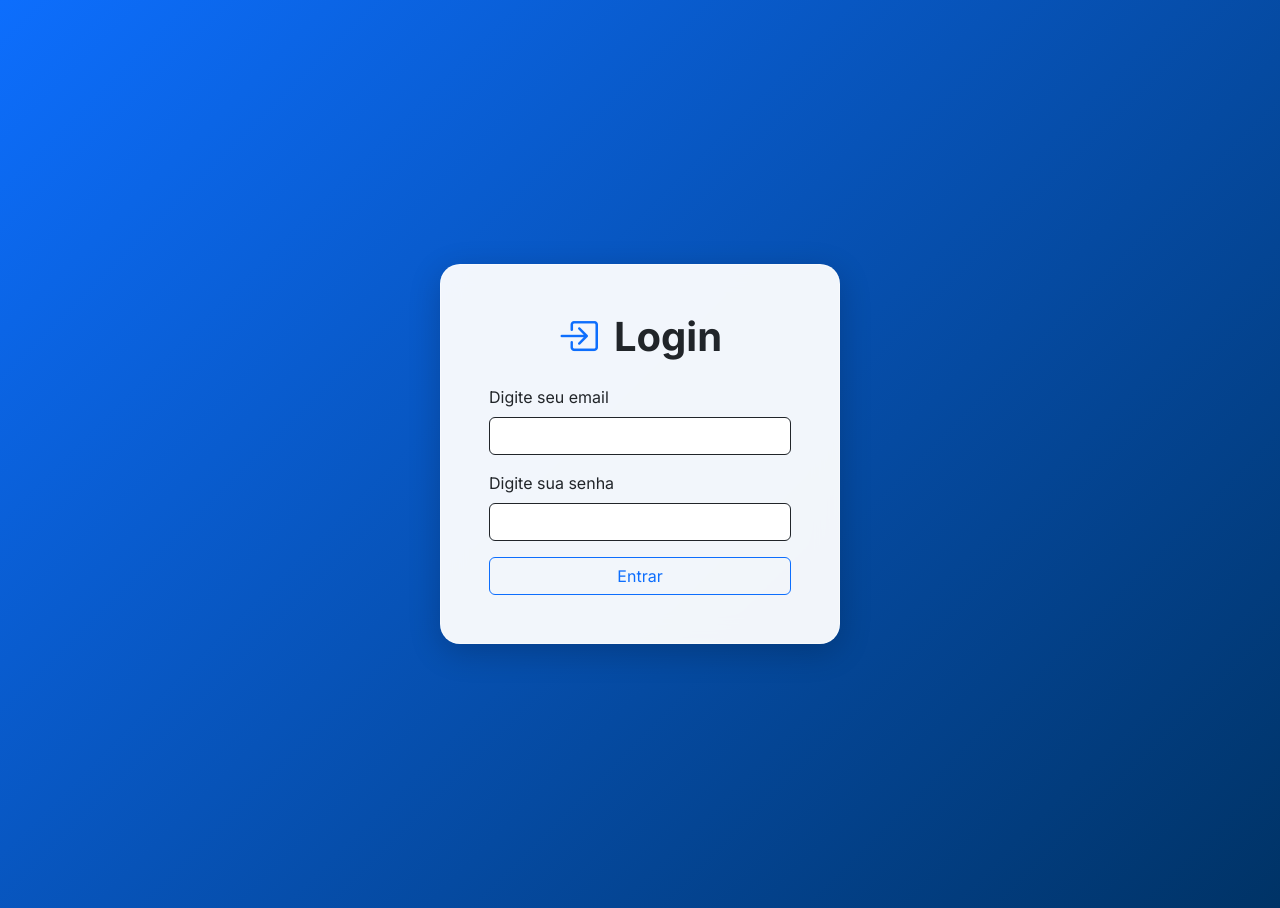
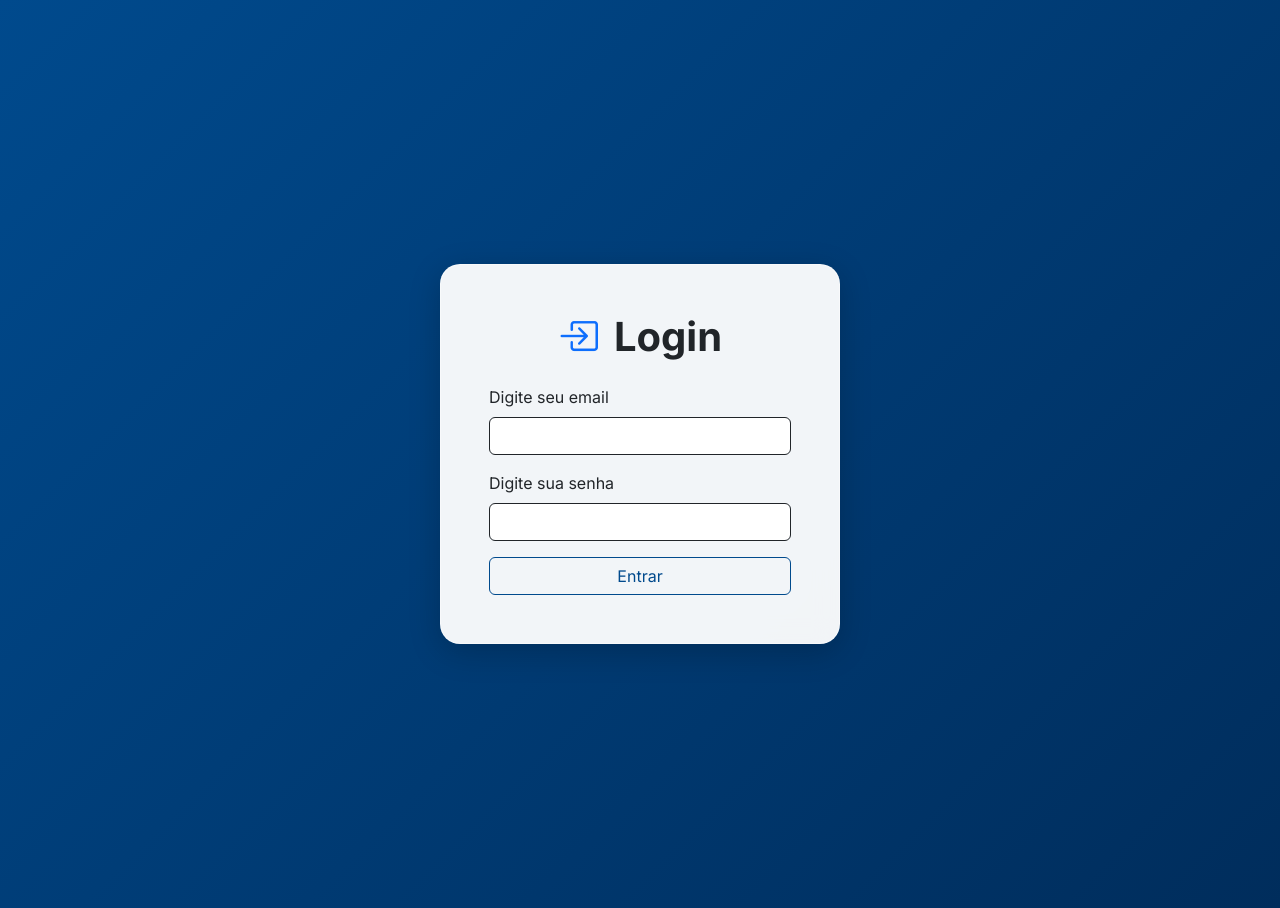
Before and after one commit to AlexAlves-10/pi-chamados, a Next.js app: page /login in a window 1280 px wide. Built offline with nearby package versions, Linux system fonts and the light colour scheme.

Commit message:
pelo que vi está tudo funcionando

```diff
--- a/app/globals.css
+++ b/app/globals.css
@@ -1,20 +1,20 @@
 @import url('https://fonts.googleapis.com/css2?family=Inter:wght@400;500;600;700&display=swap');
 
 :root {
-  /* LIGHT THEME VARIABLES */
-  --bg-gradient-start: #0d6efd;
-  --bg-gradient-end: #003366;
+  /* LIGHT THEME VARIABLES (SENAC IDENTITY) */
+  --bg-gradient-start: #004a8d;
+  --bg-gradient-end: #002d5c;
 
   --glass-bg: rgba(255, 255, 255, 0.95);
   --glass-border: rgba(255, 255, 255, 0.5);
 
   --text-main: #212529;
-  --text-primary: #0d6efd;
+  --text-primary: #004a8d;
   --text-secondary: #6c757d;
 
-  --menu-bg-start: #004a8f;
-  --menu-bg-end: #003366;
-  --menu-hover: #f26922;
+  --menu-bg-start: #004a8d;
+  --menu-bg-end: #002d5c;
+  --menu-hover: #f37021;
   --menu-text: #e2e8f0;
 
   --app-bg: #f1f5f9;
@@ -36,7 +36,7 @@
 
   --menu-bg-start: #1e293b; /* slate-800 */
   --menu-bg-end: #0f172a; /* slate-900 */
-  --menu-hover: #f97316; /* orange-500 */
+  --menu-hover: #f37021; /* SENAC Orange */
   --menu-text: #cbd5e1;
 
   --app-bg: #0f172a;
@@ -130,9 +130,9 @@ body {
 
 .menuLateral .list-group-item:hover {
     background-color: var(--menu-hover) !important;
-    color: #ffffff !important;
+    color: #db9005 !important;
     transform: translateX(5px);
-    box-shadow: 0 2px 8px rgba(242, 105, 34, 0.4);
+    box-shadow: 0 2px 8px rgba(185, 62, 0, 0.4);
 }
 
 .menuLateral .active {
@@ -170,3 +170,64 @@ body {
 [data-theme="dark"] .text-body {
     color: var(--text-main) !important;
 }
+
+/* ---------------------------------------------------
+   SENAC IDENTITY BOOTSTRAP OVERRIDES (Light & Dark)
+--------------------------------------------------- */
+/* Buttons Overrides */
+.btn-primary {
+    background-color: var(--text-primary) !important;
+    border-color: var(--text-primary) !important;
+    color: #ffffff !important;
+}
+.btn-primary:hover {
+    background-color: #00366b !important; /* Darker SENAC blue */
+    border-color: #00366b !important;
+}
+.btn-outline-primary {
+    color: var(--text-primary) !important;
+    border-color: var(--text-primary) !important;
+}
+.btn-outline-primary:hover {
+    background-color: var(--text-primary) !important;
+    color: #ffffff !important;
+}
+
+/* Orange / Accent Overrides */
+.btn-warning {
+    background-color: #f37021 !important;
+    border-color: #f37021 !important;
+    color: #ffffff !important;
+}
+.btn-warning:hover {
+    background-color: #d6601b !important; /* Darker SENAC orange */
+    border-color: #d6601b !important;
+}
+.btn-outline-warning {
+    color: #f37021 !important;
+    border-color: #f37021 !important;
+}
+.btn-outline-warning:hover {
+    background-color: #f37021 !important;
+    color: #ffffff !important;
+}
+/* Dark mode buttons enhancements */
+[data-theme="dark"] .btn-primary {
+    background-color: var(--text-primary) !important;
+    border-color: var(--text-primary) !important;
+    color: #0f172a !important;
+    font-weight: 600;
+}
+[data-theme="dark"] .btn-primary:hover {
+    background-color: #93c5fd !important;
+    border-color: #93c5fd !important;
+}
+[data-theme="dark"] .btn-warning {
+    background-color: #f37021 !important;
+    border-color: #f37021 !important;
+    color: #ffffff !important;
+}
+[data-theme="dark"] .btn-warning:hover {
+    background-color: #ff8b46 !important;
+    border-color: #ff8b46 !important;
+}
--- a/app/pedidos/page.js
+++ b/app/pedidos/page.js
@@ -256,7 +256,7 @@ export default function Pedidos() {
                     <div className="d-flex align-items-center glass-card px-4 py-2 shadow-sm border-0">
                     <i className="bi bi-person-circle fs-4 text-primary me-2"></i>
                     <div>
-                        <small className="text-muted d-block lh-1" style={{ fontSize: "11px" }}>Usuário logado</small>
+                        <small className="text-muted d-block lh-1" style={{ fontSize: "11px", color: "#9ec5fe" }}>Usuário logado</small>
                         <span className="fw-bold">{usuarios ? usuarios.nome : 'Carregando...'}</span>
                     </div>
                 </div>
--- a/app/setores/page.js
+++ b/app/setores/page.js
@@ -149,7 +149,7 @@ export default function Setores() {
                         <span>
 
                             <div className="my-3 rounded-4 overflow-hidden shadow-sm table-responsive">
-                                <table className="table table-hover table-bordered mb-0" >
+                                <table className="table table-bordered border-primary table-hover" >
                                     <thead className="table-primary" >
                                         <tr>
                                             <th scope="col">Sala</th>
```
Also changed, not shown: app/equipamentos/page.js (+60 -14 lines).
